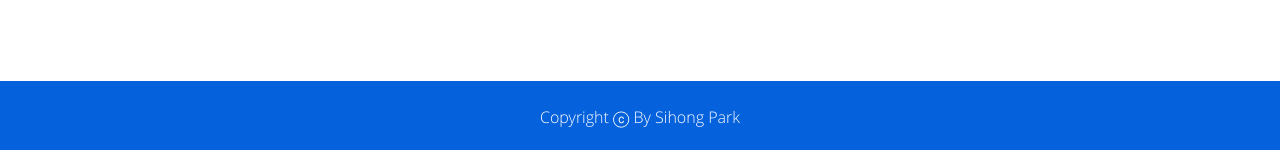
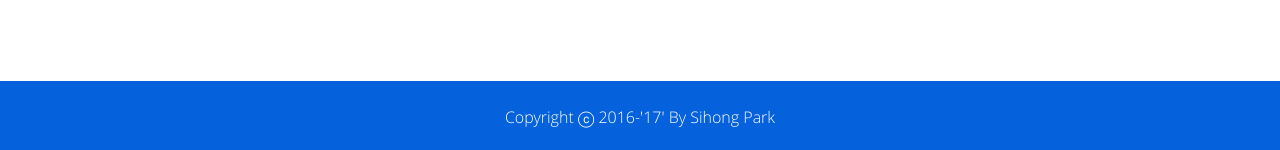
Before and after one commit to jhpapa/jhpapa.github.io, a Jekyll site: the page built from index.html, in a window 1280 px wide and 900 px high, scrolled down 1541 px. Shown: the part 747-897 px from the top of the window. Built offline with Jekyll 4.4.1, drawn with Linux system fonts in a browser that asks for light colours; comment, search, counter and statistics services are not loaded.

Commit message:
update copyright date

```diff
--- a/_includes/footer.html
+++ b/_includes/footer.html
@@ -1,5 +1,5 @@
 <footer>
-    <p>Copyright ⓒ By Sihong Park</p>
+    <p>Copyright ⓒ 2016-'{{ site.time | date: "%y" }}' By Sihong Park</p>
 </footer>
 <script src="{{ "/assets/js/main.js" | prepend: site.baseurl }}"></script>
 <script type="text/javascript">
```
